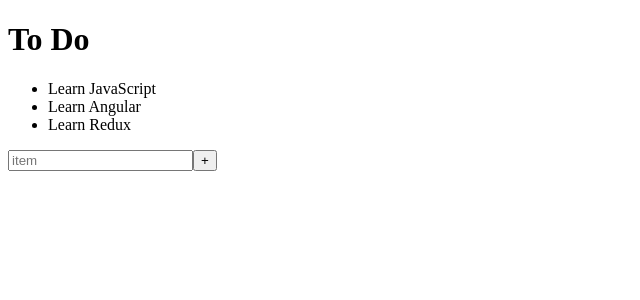
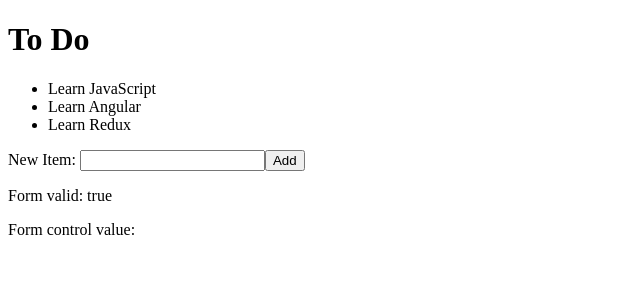
Before and after one commit to sonukapoor/angular-todo-example, an Angular app: page / in a window 1280 px wide. Shown: the top 300 px of the page, without its empty margins (0-640 px from the left). Built offline with nearby package versions, Linux system fonts and the light colour scheme.

Commit message:
Getting form submission to work

```diff
--- a/src/app/app.module.ts
+++ b/src/app/app.module.ts
@@ -1,7 +1,7 @@
 import { BrowserModule } from '@angular/platform-browser';
 import { NgModule } from '@angular/core';
+import { HttpModule } from '@angular/http';
 import { FormsModule } from '@angular/forms';
-import { HttpModule } from '@angular/http';
 
 import { AppComponent } from './app.component';
 import { ToDoListComponent } from './to-do-list/to-do-list.component';
--- a/src/app/generic-input/generic-input.component.html
+++ b/src/app/generic-input/generic-input.component.html
@@ -1,4 +1,8 @@
-<p>
-  <input #newItem placeholder="item"/>
-  <button (click)="addToDo(newItem)">+</button>
-</p>
+<form #newItemForm="ngForm" (ngSubmit)="addToDo(newItemForm)">
+  <p>
+    New Item: <input name="newItem" ngModel>
+    <button type="submit">Add</button>
+  </p>
+</form>
+<p>Form valid: {{newItemForm.valid}}</p>
+<p>Form control value: {{newItemForm.value.newItem}}</p>
--- a/src/app/generic-input/generic-input.component.ts
+++ b/src/app/generic-input/generic-input.component.ts
@@ -1,4 +1,5 @@
 import { Component, OnInit, Output, EventEmitter } from '@angular/core';
+import { NgForm } from '@angular/forms';
 
 @Component({
   selector: 'app-generic-input',
@@ -14,8 +15,7 @@ export class GenericInputComponent implements OnInit {
   ngOnInit() {
   }
 
-  addToDo(text: HTMLInputElement) {
-    this.newItem.emit(text.value);
-    text.value = '';
+  addToDo(newItemForm: NgForm) {
+    this.newItem.emit(newItemForm.value.newItem);
   }
 }
```
